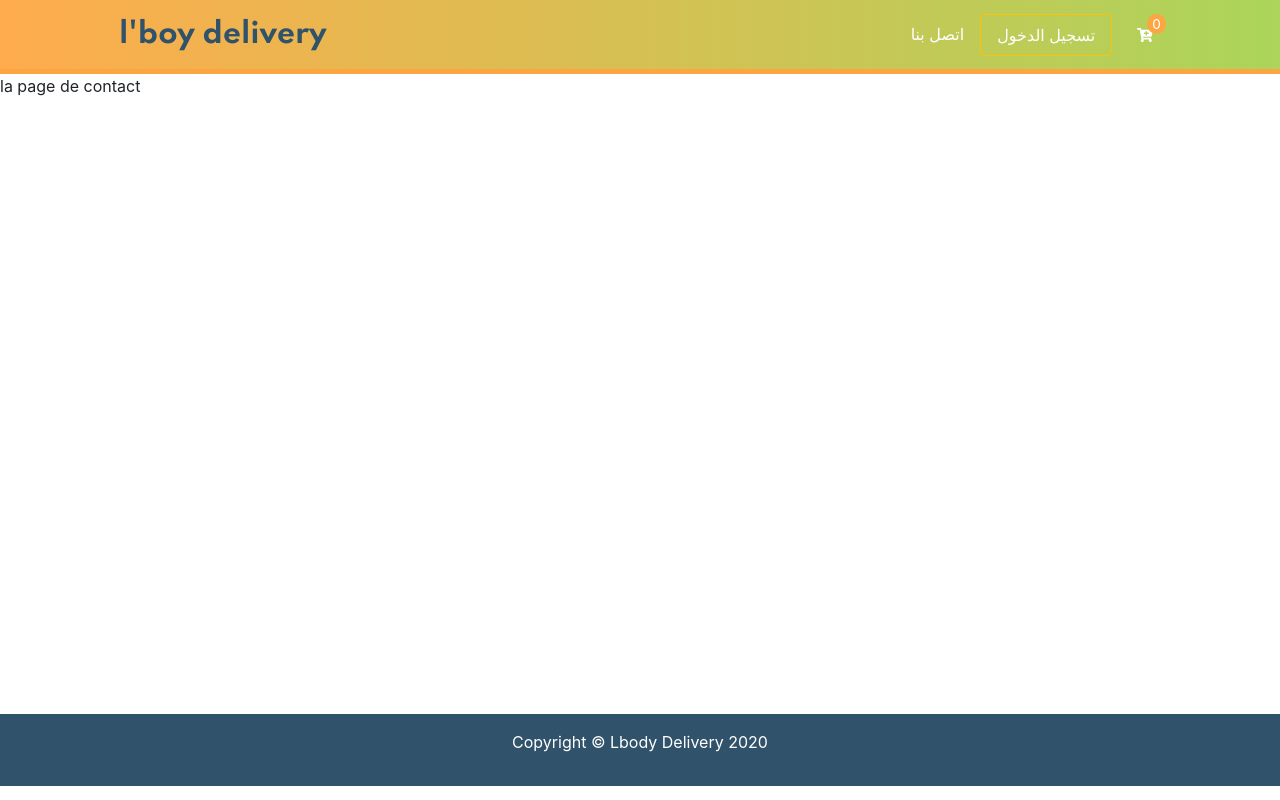
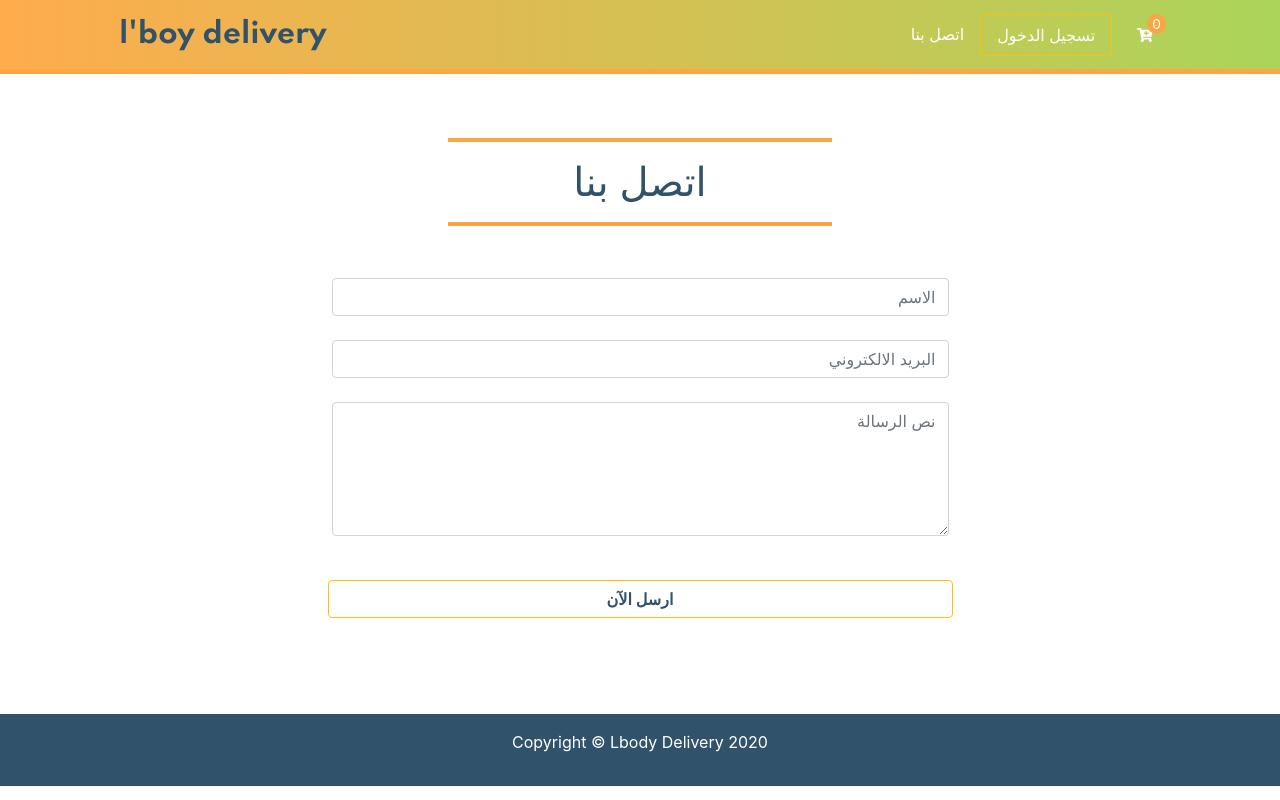
Before and after one commit to mdidech/services-delivery, a React (Create React App) app: page /contact-nous in a window 1280 px wide. Built offline with nearby package versions, Linux system fonts and the light colour scheme; no server answers; the database is empty.

Commit message:
update-2021

```diff
--- a/src/components/Header.js
+++ b/src/components/Header.js
@@ -3,10 +3,11 @@ import styled from "styled-components";
 import bgcover from "../img/bgcover.png";
 import smbgcover from "../img/smbgcover.png";
 import { motion } from "framer-motion";
+import { Link } from "react-router-dom";
 const Header = () => {
   return (
     <WrappHeader className='header' img_lg={bgcover} img_sm={smbgcover}>
-      <div className='container p-3 d-flex justify-content-center align-items-center h-100'>
+      <div className='container p-3 d-flex justify-content-end align-items-center h-100'>
         <motion.div
           className='banner'
           initial={{ opacity: 0 }}
@@ -14,7 +15,10 @@ const Header = () => {
           transition={{ delay: 1, duration: 1 }}
         >
           <h1 className='title'>خدمات التوصيل</h1>
-          <h1 className='text'>كل مستلزماتك حتى لباب دارك</h1>
+          <h2 className='text'>كل مستلزماتك حتى لباب دارك</h2>
+          <a href='/#sousCategories' className='cta-btn'>
+            اختر منتجاتك
+          </a>
         </motion.div>
       </div>
     </WrappHeader>
@@ -22,8 +26,7 @@ const Header = () => {
 };
 
 const WrappHeader = styled.div`
-  height: 50vh;
-  /* background: var(--primaryColor-2); */
+  min-height: 50vh;
   background: linear-gradient(rgba(0, 0, 0, 0.2), rgba(0, 0, 0, 0.2)),
     url(${(props) => props.img_sm}) no-repeat center/cover fixed;
   .banner {
@@ -36,14 +39,29 @@ const WrappHeader = styled.div`
       rgba(167, 210, 81, 0.6)
     );
     padding: 1.5rem 0.75rem;
+    margin: 0 auto;
   }
   .title {
     color: var(--white);
-    font-size: 3rem;
+    font-size: 2.5rem;
   }
   .text {
-    font-size: 2rem;
+    font-size: 1.5rem;
     color: var(--primaryColor-3);
+  }
+  .cta-btn {
+    background: var(--primaryColor-2);
+    color: white;
+    padding: 0.5em 1.25em;
+    border-radius: 0.25rem;
+    text-decoration: none;
+    display: inline-block;
+    margin-top: 1em;
+    font-size: 1.2rem;
+    transition: all 0.3s linear;
+  }
+  .cta-btn:hover {
+    background: #ef891c;
   }
   @media screen and (min-width: 768px) {
     background: linear-gradient(rgba(255, 167, 67, 0.3), rgba(0, 0, 0, 0.3)),
@@ -54,12 +72,13 @@ const WrappHeader = styled.div`
       border: none;
       text-align: right;
       background: none;
+      margin-right: 0;
     }
     .title {
       font-size: 3.75rem;
     }
     .text {
-      font-size: 2.75rem;
+      font-size: 2rem;
     }
   }
 `;
--- a/src/components/HomePage/Categories.js
+++ b/src/components/HomePage/Categories.js
@@ -39,7 +39,7 @@ const Categories = () => {
 };
 
 const CategoriesWrapp = styled.section`
-background:#F9F9F9;
+  background: #f9f9f9;
   .categories {
     text-align: center;
     /* border: 1px solid var(--primaryColor-3); */
--- a/src/components/HomePage/SousCategories.js
+++ b/src/components/HomePage/SousCategories.js
@@ -6,8 +6,8 @@ import Loading from "../Loading";
 const SousCategories = () => {
   const { subCategories, isLoading } = useContext(ServiceContext);
   return (
-    <SubCategorieswrapp>
-      <div className='container categories my-3 p-3'>
+    <SubCategorieswrapp id='sousCategories'>
+      <div className='container categories my-3 p-3 '>
         <p className='title'>تسوق حسب الفئة</p>
         <div className='title-underline'></div>
         <div className='row  align-items-center mt-5'>
--- a/src/components/ProduitsByCategorie.js
+++ b/src/components/ProduitsByCategorie.js
@@ -20,7 +20,7 @@ const ProduitsByCategorie = ({ categorie }) => {
 };
 
 const CategorieWrapper = styled.article`
- .card {
+  .card {
     border-radius: 5px;
     width: 65vw;
     margin: 1rem auto;
@@ -35,6 +35,7 @@ const CategorieWrapper = styled.article`
   @media screen and (min-width: 768px) {
     .card {
       width: 80%;
+    }
   }
 `;
 
--- a/src/context/context.js
+++ b/src/context/context.js
@@ -21,11 +21,14 @@ const ServiceProvider = ({ children }) => {
   //recuperer les données depuis la base de données.
   useEffect(() => {
     try {
+      setIsLoading(true)
       const unsubscribe = firebaseAuth.onAuthStateChanged(async (user) => {
         if (user) {
           // recuperer l'utilisateur déja connecté
+
           await setAuthUser(user);
           await fetchUser(user);
+          await setIsLoading(false)
 
         } else {
           await setAuthUser(null);
@@ -184,12 +187,14 @@ const ServiceProvider = ({ children }) => {
   };
 
   async function fetchUser(user) {
+    setIsLoading(true)
     await getUser(user);
     await getCommandes(user);
     return;
   }
   const logoutUser = () => {
     setAuthUser(null);
+    setIsLoading(true)
     setCurrentUser(null);
   };
   // pour ouvrir et fermer le side bar
@@ -262,8 +267,16 @@ const getCommandes = (user) => {
           setCommandeAttente([])
         }
       });
+      setIsLoading((prevState) => {
+
+        return !prevState;
+      });
   } catch (error) {
     console.log(error);
+    setIsLoading((prevState) => {
+
+      return !prevState;
+    });
   }
 };
 const removeCommande = (id) => {
--- a/src/pages/ContactPage.js
+++ b/src/pages/ContactPage.js
@@ -1,14 +1,70 @@
-import React from 'react'
-import styled from "styled-components"
+import React from "react";
+import styled from "styled-components";
 const ContactPage = () => {
   return (
-    <ContactWrapp>
-      la page de contact
+    <ContactWrapp className='py-5'>
+      <div className='row'>
+        <div className='col-10 mx-auto col-md-6 my-3'>
+          <div className='title-underline'></div>
+          <div className='title my-3'>
+            <h1> اتصل بنا</h1>
+          </div>
+          <div className='title-underline'></div>
+          <form className='mt-5'>
+            <div className='form-group p-1'>
+              <input
+                type='text'
+                placeholder='الاسم'
+                className='form-control'
+                name='nom'
+              />
+              <input
+                type='text'
+                placeholder='البريد الالكتروني'
+                className='form-control'
+                name='email'
+              />
+              <textarea
+                rows='5'
+                className='form-control'
+                // style={styleForm}
+                name='message'
+                placeholder='نص الرسالة'
+              ></textarea>
+            </div>
+
+            <button
+              type='submit'
+              className='form-control  btn btn-outline-warning font-weight-bold'
+            >
+              ارسل الآن
+            </button>
+          </form>
+        </div>
+      </div>
     </ContactWrapp>
-  )
-}
+  );
+};
 
-const ContactWrapp=styled.div`
-min-height:80vh;
-`
-export default ContactPage
+const ContactWrapp = styled.div`
+  min-height: 80vh;
+  .title-underline {
+    height: 0.25rem;
+    width: 30vw;
+    background: var(--primaryColor-2);
+    margin: 0 auto;
+  }
+  input,
+  textarea {
+    text-align: right;
+  }
+  .title {
+    text-align: center;
+    color: var(--primaryColor-3);
+  }
+  .form-control {
+    color: var(--primaryColor-3);
+    margin-bottom: 1.5rem;
+  }
+`;
+export default ContactPage;
--- a/src/pages/MonComptePage.js
+++ b/src/pages/MonComptePage.js
@@ -13,6 +13,7 @@ import AdressDelivery from "../components/ComptePage/AdresseDelivery"
 import HistoriqueDesCommandes from "../components/ComptePage/HistoriqueDesCommandes"
 import CommandesEnAttente from "../components/ComptePage/CommandesEnAttente"
 import { ServiceContext } from "../context/context";
+import Loading from "../components/Loading";
 function TabPanel(props) {
   const { children, value, index, ...other } = props;
 
@@ -71,10 +72,9 @@ const MonComptePage=()=> {
   const handleChangeIndex = (index) => {
     setValue(index);
   };
-
   return (
     <>
-    {authUser ? (<MonCompteWrapp className={classes.root}>
+    {authUser? (<MonCompteWrapp className={classes.root}>
        <p className='title'>...حسابي</p>
         <div className='title-underline'></div>
       <AppBar position="static" color="default">
@@ -111,10 +111,11 @@ const MonComptePage=()=> {
         </TabPanel>
 
       </SwipeableViews>
-    </MonCompteWrapp>):(
-      <Redirect to="/" />
-    )
-
+    </MonCompteWrapp>):
+(
+  <Redirect to="/" />
+  // <Loading />
+)
     }
     </>
 
```
Also changed, not shown: src/components/ComptePage/CommandesEnAttente.js (line endings or trailing spaces), src/components/ProduitsBySubCategorie.js (line endings or trailing spaces).
